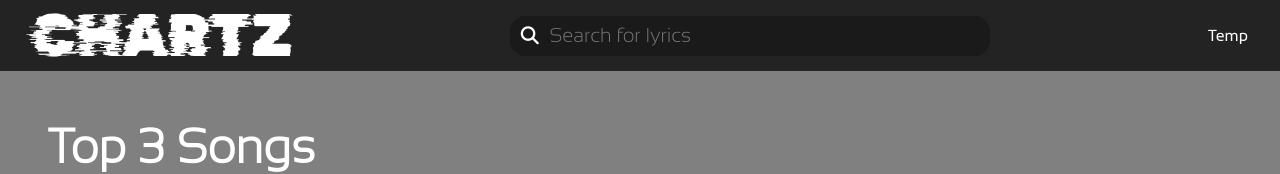
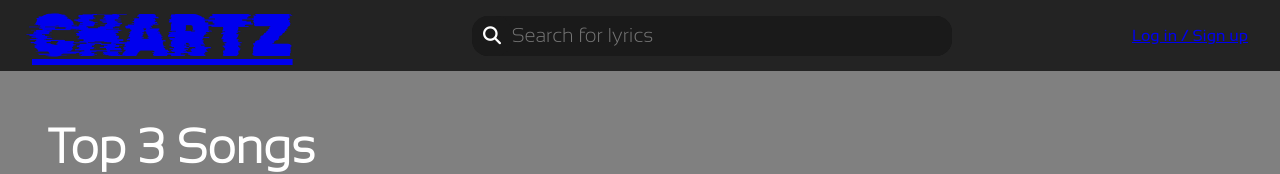
Before and after one commit to MichaelaHunt/Chartz, a React (Vite) app in the folder chartz/client/: page / in a window 1280 px wide. Shown: the top 174 px of the page. Built offline with nearby package versions, Linux system fonts and the light colour scheme.

Commit message:
readded missing navbar code? started server side auth routes

```diff
--- a/chartz/client/src/components/Navbar.tsx
+++ b/chartz/client/src/components/Navbar.tsx
@@ -1,17 +1,56 @@
 import Searchbar from "./Searchbar";
 import "./Components.css";
+import { Link, useLocation } from "react-router-dom";
+import { useState, useEffect } from "react";
+import auth from "../utils/auth";
 
 function Navbar() {
+    const currentPage = useLocation().pathname
+    // State to track if the user is logged in
+    const [isLoggedIn, setIsLoggedIn] = useState(false);
+
+    const checkLogin = async () => {
+        if (auth.loggedIn()) {
+            setIsLoggedIn(true);
+        }
+    };
+
+    useEffect(() => {
+        checkLogin();
+    }, [isLoggedIn]);
+
+
+
     return (
-        <>
-            <div className="navContainer">
-                <ul>
-                    <li>CHARTZ</li>
-                    <li><Searchbar></Searchbar></li>
-                    <li>{/*if they're logged in, render "Saved Songs"; if else render "Log In" */}Temp</li>
-                </ul>
-            </div>
-        </>
+        <div className="navContainer">
+            <ul>
+                <li className='nav-bar-links'>
+                <Link to="/" className="chartz-link">CHARTZ</Link>
+                </li>
+                <li><Searchbar /></li>
+                {isLoggedIn ? (
+                    <>
+                        <li className="nav-bar-links">
+                            <Link to="/Lyrics">Saved Lyrics</Link>
+                        </li>
+                        <li className="nav-bar-links">
+                            <button onClick={() => {
+                                auth.logoutUser();
+                            }}>
+                                Logout</button>
+                        </li>
+                    </>
+                ) : (
+                    <li className="nav-bar-links">
+                        <Link
+                            to="/login"
+                            className={currentPage === '/login' ? 'nav-link-active' : 'nav-link'}>
+                            Log in / Sign up
+                        </Link>
+                    </li>
+                )}
+            </ul>
+        </div>
     );
 }
 
```
Also changed, not shown: 1 other file (tests, documents, lock files or other folders).
